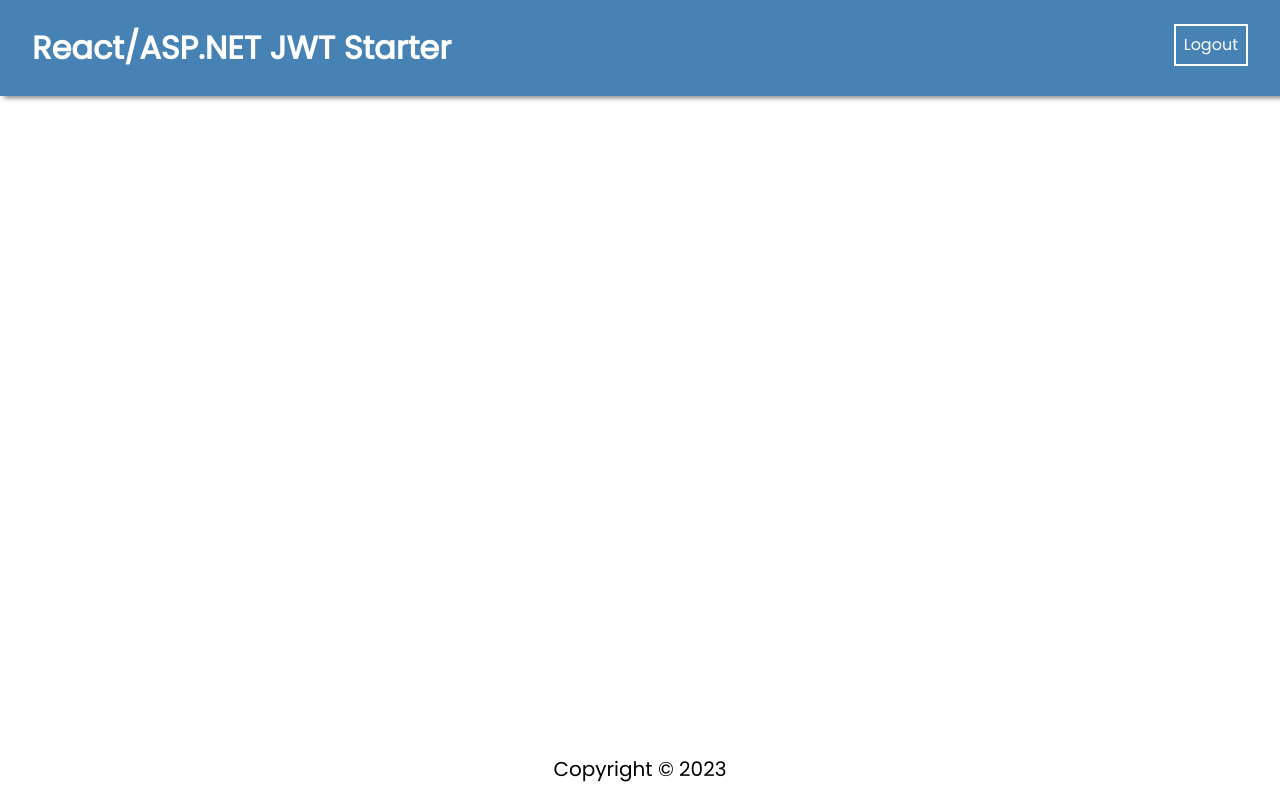
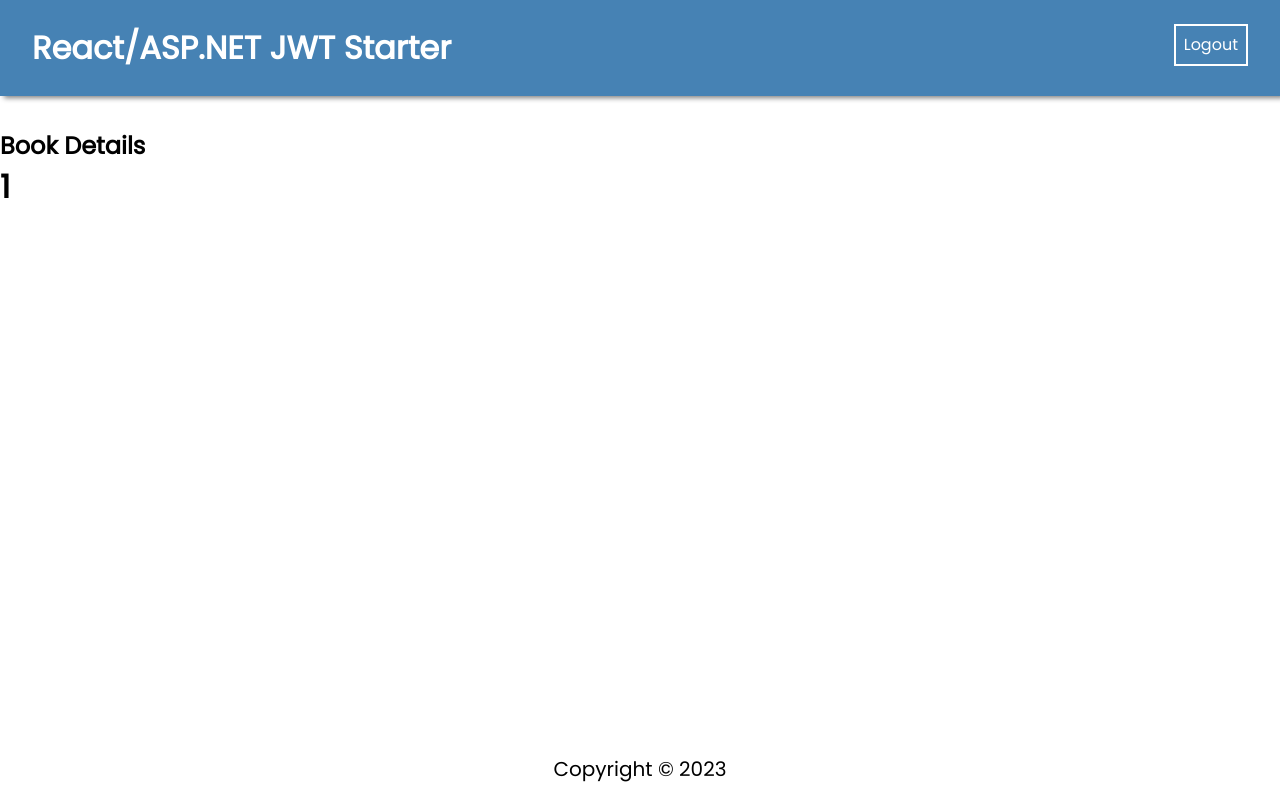
Before and after one commit to andreacalderon0493/FrontendReactRepo, a React (Create React App) app: page /bookDetails/1 in a window 1280 px wide. Built offline with nearby package versions, Linux system fonts and the light colour scheme; sample sign-in values are in the browser's storage.

Commit message:
added bookID into bookDetailsPage and need to display the details

```diff
--- a/src/App.js
+++ b/src/App.js
@@ -14,6 +14,7 @@ import Footer from "./components/Footer/Footer";
 
 // Util Imports
 import PrivateRoute from "./utils/PrivateRoute";
+import BookDetailPage from "./pages/BookDetailPage/BookDetailPage";
 
 function App() {
   return (
@@ -36,6 +37,14 @@ function App() {
             </PrivateRoute>
           }
         />
+        <Route
+          path="/bookDetails/:bookId/"
+          element={
+            <PrivateRoute>
+              <BookDetailPage />
+            </PrivateRoute>
+          }
+        />
         <Route path="/register" element={<RegisterPage />} />
         <Route path="/login" element={<LoginPage />} />
       </Routes>
--- /dev/null
+++ b/src/components/Book/Book.jsx
@@ -0,0 +1,11 @@
+import { useParams } from "react-router-dom";
+
+const Book = ({ bookId }) => {
+  return (
+    <div>
+      <h1>{bookId}</h1>
+    </div>
+  );
+};
+
+export default Book;
--- a/src/components/ResultList/ResultList.jsx
+++ b/src/components/ResultList/ResultList.jsx
@@ -1,9 +1,13 @@
+import { Link } from "react-router-dom";
+
 const ResultList = ({ results }) => {
   return (
     <div>
       {results.map((result, index) => (
         <div key={index}>
-          <h2>{result.volumeInfo.title}</h2>
+          <Link to={`/bookDetails/${result.id}`}>
+            <h2>{result.volumeInfo.title}</h2>
+          </Link>
           {/* <p>Author: {result.volumeInfo.authors?.join(", ") || "N/A"}</p> */}
           {/* <p>Publisher: {result.volumeInfo.publisher || "N/A"}</p>
           <p>Published Date: {result.volumeInfo.publishedDate || "N/A"}</p>
--- a/src/components/SearchBar/SearchBar.jsx
+++ b/src/components/SearchBar/SearchBar.jsx
@@ -1,5 +1,5 @@
 import axios from "axios";
-import React, { useState, useEffect } from "react";
+import React, { useState } from "react";
 
 const SearchBar = ({ onSearchResults }) => {
   const [search, setSearch] = useState("");
@@ -11,7 +11,6 @@ const SearchBar = ({ onSearchResults }) => {
         `https://www.googleapis.com/books/v1/volumes?q=${search}`
       );
       onSearchResults(response.data.items);
-      console.log("Google Api Data:", response);
     } catch (error) {
       console.warn("Error in fetching Google data in SearchBar :", error);
     }
--- /dev/null
+++ b/src/pages/BookDetailPage/BookDetailPage.jsx
@@ -0,0 +1,17 @@
+import { useState } from "react";
+import Book from "../../components/Book/Book";
+import { useParams } from "react-router-dom";
+
+const BookDetailPage = ({}) => {
+  const [book, setBook] = useState([]);
+  const { bookId } = useParams();
+
+  return (
+    <div>
+      <h2>Book Details</h2>
+      <Book bookId={bookId} />
+    </div>
+  );
+};
+
+export default BookDetailPage;
```
